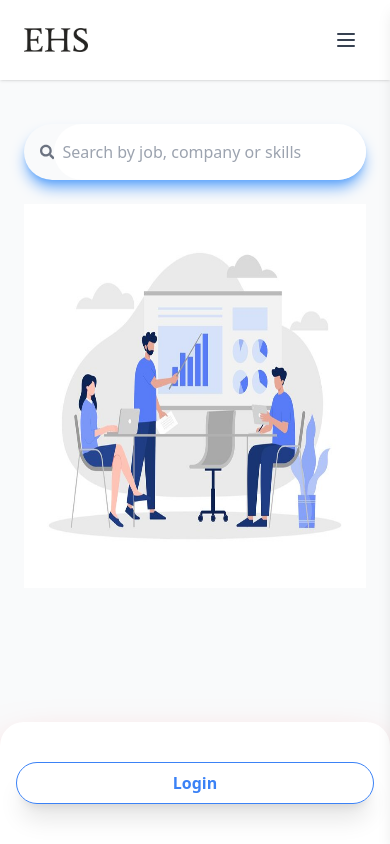
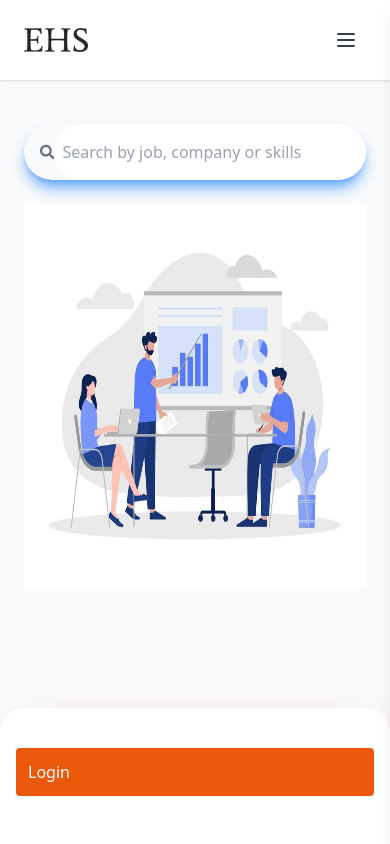
Before and after one commit to mddanish867/ehs, a React (Create React App) app: page / in a window 390 px wide. Shown: the top 844 px of the page. Built offline with nearby package versions, Linux system fonts and the light colour scheme.

Commit message:
changes the button style of login button in bottom header

```diff
--- a/src/Home/BottomHeader.jsx
+++ b/src/Home/BottomHeader.jsx
@@ -6,7 +6,7 @@ const BottomHeader = ({ toggleLoginForm }) => {
     <div className="fixed w-full bottom-0 inset-x-0 bg-white rounded-t-3xl py-10 px-4 md:hidden flex items-center justify-center space-x-4 shadow-red-400 shadow-2xl">
       <button
         onClick={toggleLoginForm}
-        className="text-blue-500 border border-blue-500 font-semibold p-2 w-full rounded-full focus:outline-none focus:ring-0 focus:ring-orange-600 focus:ring-opacity-50 transition duration-300 ease-in-out shadow-xl"
+        className="flex items-center space-x-2 lg:text-blue-500 lg:bg-white lg:hover:text-blue-700 bg-orange-600 text-white mb-2 rounded p-3 w-full "
       >
         Login
       </button>
```
